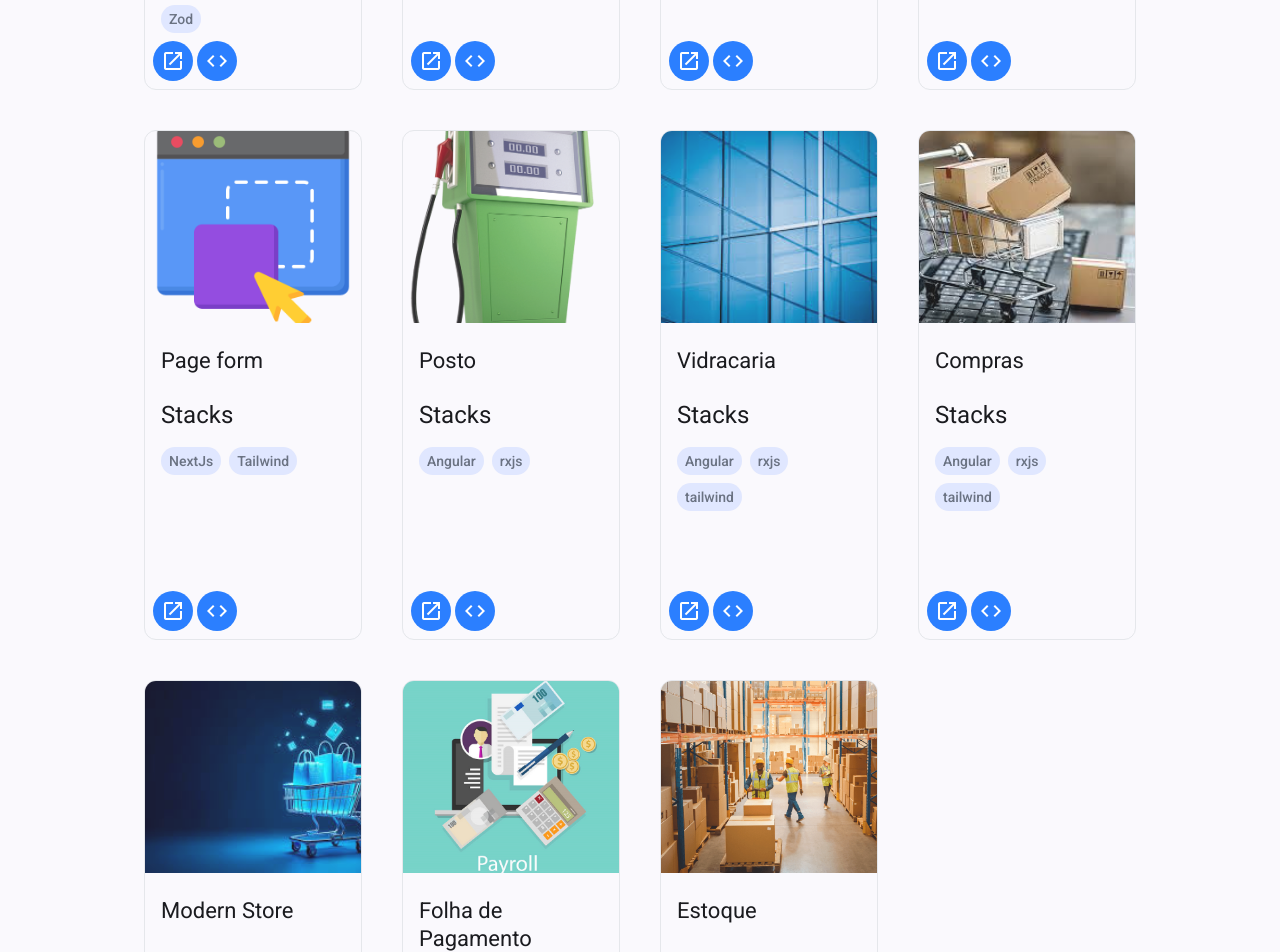
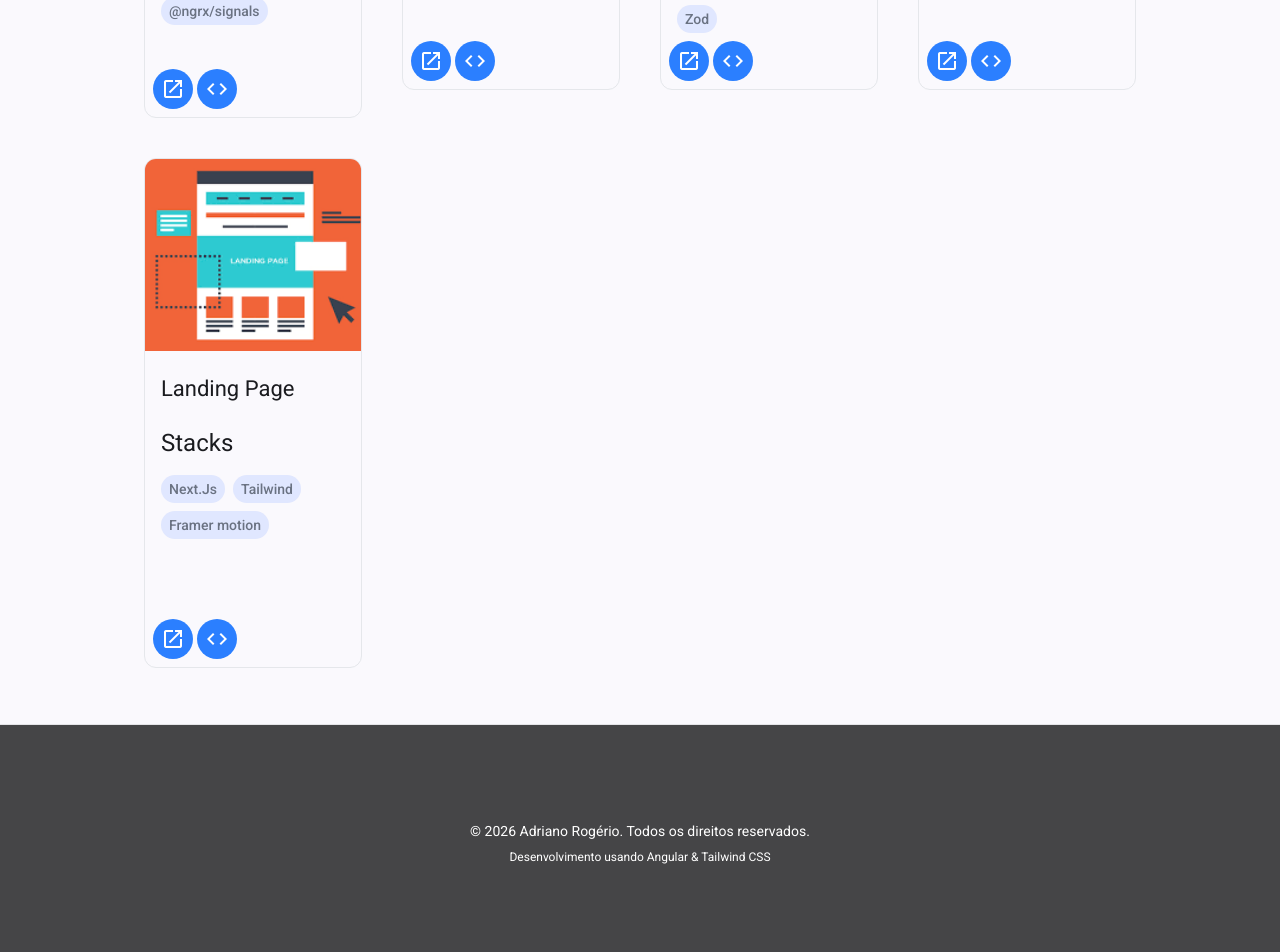
Before and after one commit to GITGARDS/app-portifolio, an Angular app: page / in a window 1280 px wide. Shown: the part 3300-4252 px from the top of the page. Built offline with nearby package versions, Linux system fonts and the light colour scheme.

Commit message:
feat: programas

```diff
--- a/src/app/shared/mock.ts
+++ b/src/app/shared/mock.ts
@@ -140,6 +140,23 @@ export type MockProjetoModel = {
 };
 
 export const MOCK_PROJETOS: MockProjetoModel[] = [
+    {
+    titulo: 'Folha de Pagamento',
+    descricao: '',
+    capa: 'images/projetos/app-folha.png',
+    stacks: ['Angular', 'rxjs', 'tailwind', 'firebase', '@ngrx/signals'],
+    urlRepo: 'https://github.com/GITGARDS/ng-folhaPro',
+    urlProj: 'https://ng-folha-pro.vercel.app',
+  },
+  {
+    titulo: 'Modern Store',
+    descricao: 'Modern Angular Ecommerce App',
+    capa: 'images/projetos/ng-ecommerce.jpg',
+    stacks: ['Angular', 'rxjs', 'ngrx', 'tailwind'],
+    urlRepo: 'https://github.com/GITGARDS/ng-ecommerce',
+    urlProj: 'https://ng-ecommerce-lyart.vercel.app/',
+  },
+
   {
     titulo: 'Financas',
     descricao:
@@ -168,69 +185,53 @@ export const MOCK_PROJETOS: MockProjetoModel[] = [
     urlRepo: 'https://github.com/GITGARDS/tnext-saaswebsite-landingpage',
     urlProj: 'https://tnext-saaswebsite-landingpage.vercel.app',
   },
-  {
-    titulo: 'Clone netflix',
-    descricao:
-      'Netflix é um serviço online de streaming norte-americano lançado em 2010 e é disponível em mais de 190 países.',
-    capa: 'images/projetos/netflix-clone.png',
-    stacks: ['NextJs', 'Shadcn UI', 'Tailwind', 'Clerk', 'Prisma', 'Neon'],
-    urlRepo: 'https://github.com/GITGARDS/tnext-netflix-clone',
-    urlProj: 'https://next-netflix-clone-nine.vercel.app',
-  },
-  {
-    titulo: 'Page form',
-    descricao: 'Crie formulários com um incrível designer de arrastar e soltar',
-    capa: 'images/projetos/page-form.png',
-    stacks: ['NextJs', 'Tailwind'],
-    urlRepo: 'https://github.com/GITGARDS/tnext-page-form',
-    urlProj: 'https://tnext-page-form.vercel.app/',
-  },
-  {
-    titulo: 'Posto',
-    descricao: '',
-    capa: 'images/projetos/bomba.png',
-    stacks: ['Angular', 'rxjs'],
-    urlRepo: 'https://github.com/GITGARDS/app-posto',
-    urlProj: 'https://app-posto-eight.vercel.app/',
-  },
-  {
-    titulo: 'Vidracaria',
-    descricao: '',
-    capa: 'images/projetos/app-vidros.jpg',
-    stacks: ['Angular', 'rxjs', 'tailwind'],
-    urlRepo: 'https://github.com/GITGARDS/app-vidro',
-    urlProj: 'https://app-vidro.vercel.app/',
-  },
-  {
-    titulo: 'Compras',
-    descricao: '',
-    capa: 'images/projetos/app-compras.jpg',
-    stacks: ['Angular', 'rxjs', 'tailwind'],
-    urlRepo: 'https://github.com/GITGARDS/app-compras',
-    urlProj: 'https://app-compras-seven.vercel.app',
-  },
-  {
-    titulo: 'Modern Store',
-    descricao: 'Modern Angular Ecommerce App',
-    capa: 'images/projetos/ng-ecommerce.jpg',
-    stacks: ['Angular', 'rxjs', 'ngrx', 'tailwind'],
-    urlRepo: 'https://github.com/GITGARDS/ng-ecommerce',
-    urlProj: 'https://ng-ecommerce-lyart.vercel.app/',
-  },
-  {
-    titulo: 'Folha de Pagamento',
-    descricao: '',
-    capa: 'images/projetos/app-folha.png',
-    stacks: ['Angular', 'rxjs', 'tailwind', 'firebase', '@ngrx/signals'],
-    urlRepo: 'https://github.com/GITGARDS/ng-folhaPro',
-    urlProj: 'https://ng-folha-pro.vercel.app',
-  },
-  {
-    titulo: 'Estoque',
-    descricao: '',
-    capa: 'images/projetos/app-estoque.png',
-    stacks: ['Angular', 'rxjs', 'tailwind', 'firebase'],
-    urlRepo: 'https://github.com/GITGARDS/app-estoque',
-    urlProj: 'https://app-estoque-ebon.vercel.app/',
-  },
+  // {
+  //   titulo: 'Clone netflix',
+  //   descricao:
+  //     'Netflix é um serviço online de streaming norte-americano lançado em 2010 e é disponível em mais de 190 países.',
+  //   capa: 'images/projetos/netflix-clone.png',
+  //   stacks: ['NextJs', 'Shadcn UI', 'Tailwind', 'Clerk', 'Prisma', 'Neon'],
+  //   urlRepo: 'https://github.com/GITGARDS/tnext-netflix-clone',
+  //   urlProj: 'https://next-netflix-clone-nine.vercel.app',
+  // },
+  // {
+  //   titulo: 'Page form',
+  //   descricao: 'Crie formulários com um incrível designer de arrastar e soltar',
+  //   capa: 'images/projetos/page-form.png',
+  //   stacks: ['NextJs', 'Tailwind'],
+  //   urlRepo: 'https://github.com/GITGARDS/tnext-page-form',
+  //   urlProj: 'https://tnext-page-form.vercel.app/',
+  // },
+  // {
+  //   titulo: 'Posto',
+  //   descricao: '',
+  //   capa: 'images/projetos/bomba.png',
+  //   stacks: ['Angular', 'rxjs'],
+  //   urlRepo: 'https://github.com/GITGARDS/app-posto',
+  //   urlProj: 'https://app-posto-eight.vercel.app/',
+  // },
+  // {
+  //   titulo: 'Vidracaria',
+  //   descricao: '',
+  //   capa: 'images/projetos/app-vidros.jpg',
+  //   stacks: ['Angular', 'rxjs', 'tailwind'],
+  //   urlRepo: 'https://github.com/GITGARDS/app-vidro',
+  //   urlProj: 'https://app-vidro.vercel.app/',
+  // },
+  // {
+  //   titulo: 'Compras',
+  //   descricao: '',
+  //   capa: 'images/projetos/app-compras.jpg',
+  //   stacks: ['Angular', 'rxjs', 'tailwind'],
+  //   urlRepo: 'https://github.com/GITGARDS/app-compras',
+  //   urlProj: 'https://app-compras-seven.vercel.app',
+  // },
+  // {
+  //   titulo: 'Estoque',
+  //   descricao: '',
+  //   capa: 'images/projetos/app-estoque.png',
+  //   stacks: ['Angular', 'rxjs', 'tailwind', 'firebase'],
+  //   urlRepo: 'https://github.com/GITGARDS/app-estoque',
+  //   urlProj: 'https://app-estoque-ebon.vercel.app/',
+  // },
 ];
```
